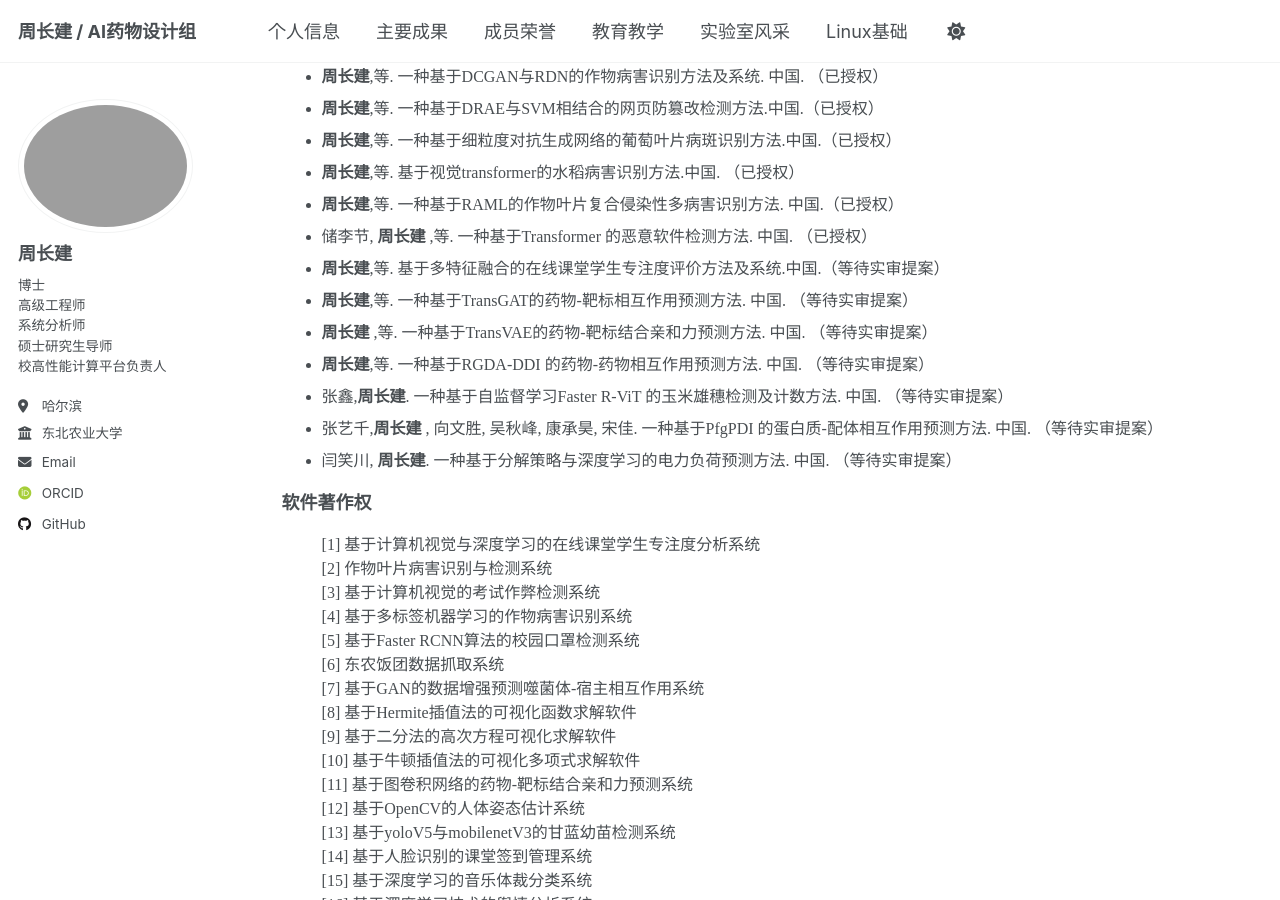
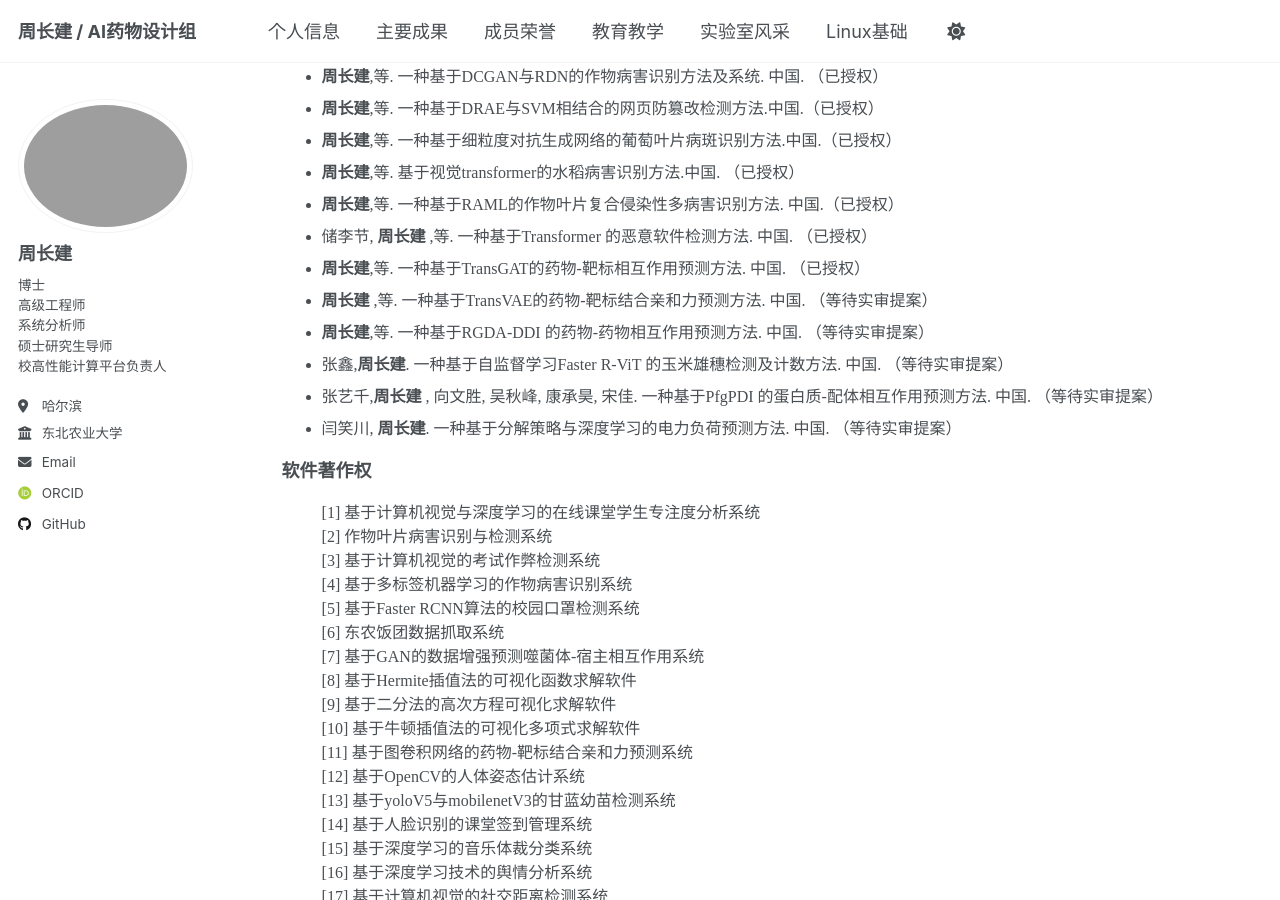
Before and after one commit to HPC-NEAU/zhoucj, a Jekyll site: the page built from _pages/publications.md, in a window 1280 px wide and 900 px high, scrolled down 2360 px. Built offline with Jekyll 4.4.1, drawn with Linux system fonts in a browser that asks for light colours; some web fonts are replaced.

Commit message:
Update publications.md

```diff
--- a/_pages/publications.md
+++ b/_pages/publications.md
@@ -83,8 +83,7 @@ redirect_from:
 	<li> <b>周长建</b>,等. 基于视觉transformer的水稻病害识别方法.中国. （已授权）</li>
 	<li> <b>周长建</b>,等. 一种基于RAML的作物叶片复合侵染性多病害识别方法. 中国.（已授权）</li>
 	<li> 储李节, <b>周长建</b> ,等. 一种基于Transformer 的恶意软件检测方法. 中国. （已授权）</li>
-	<li> <b>周长建</b>,等. 基于多特征融合的在线课堂学生专注度评价方法及系统.中国.（等待实审提案）</li>
-	<li> <b>周长建</b>,等. 一种基于TransGAT的药物-靶标相互作用预测方法. 中国. （等待实审提案）</li>
+	<li> <b>周长建</b>,等. 一种基于TransGAT的药物-靶标相互作用预测方法. 中国. （已授权）</li>
 	<li> <b>周长建</b> ,等. 一种基于TransVAE的药物-靶标结合亲和力预测方法. 中国. （等待实审提案）</li>
 	<li> <b>周长建</b>,等. 一种基于RGDA-DDI 的药物-药物相互作用预测方法. 中国. （等待实审提案）</li>
 	<li> 张鑫,<b>周长建</b>. 一种基于自监督学习Faster R-ViT 的玉米雄穗检测及计数方法. 中国. （等待实审提案）</li>
```
